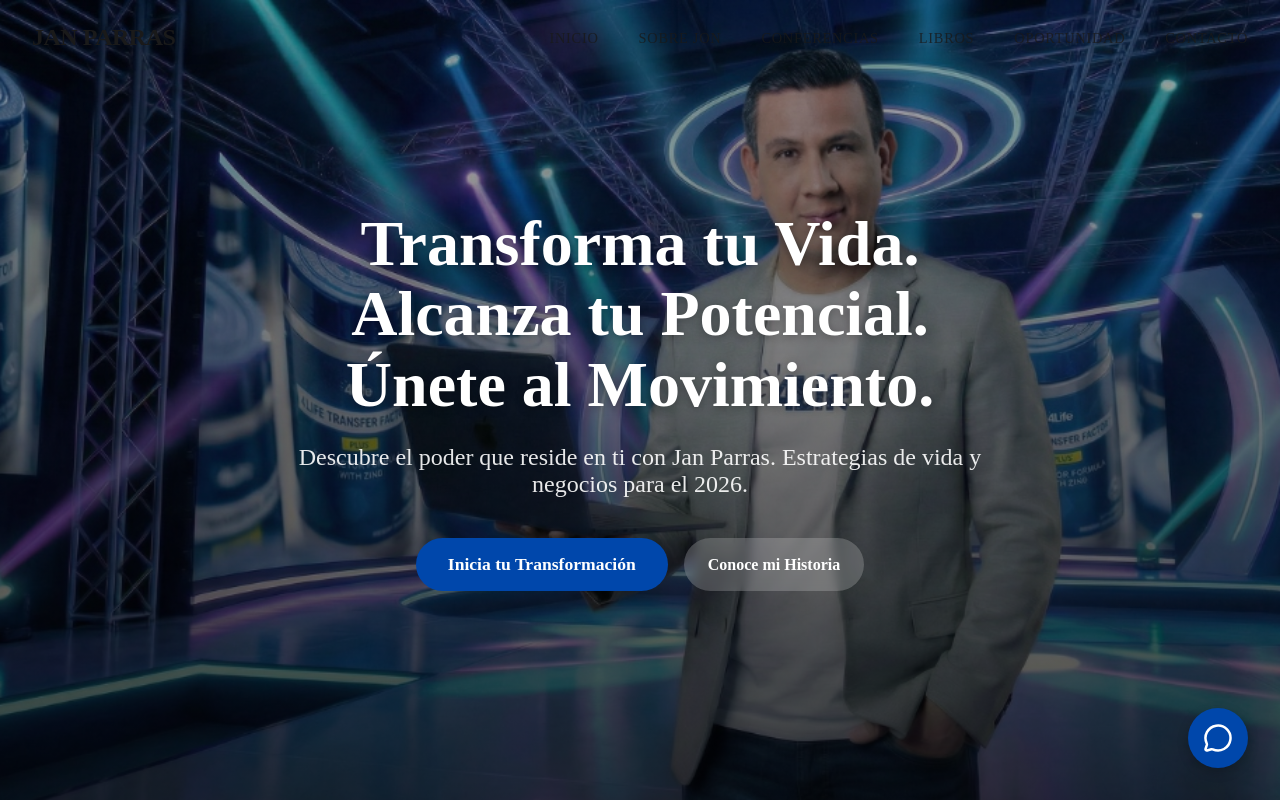
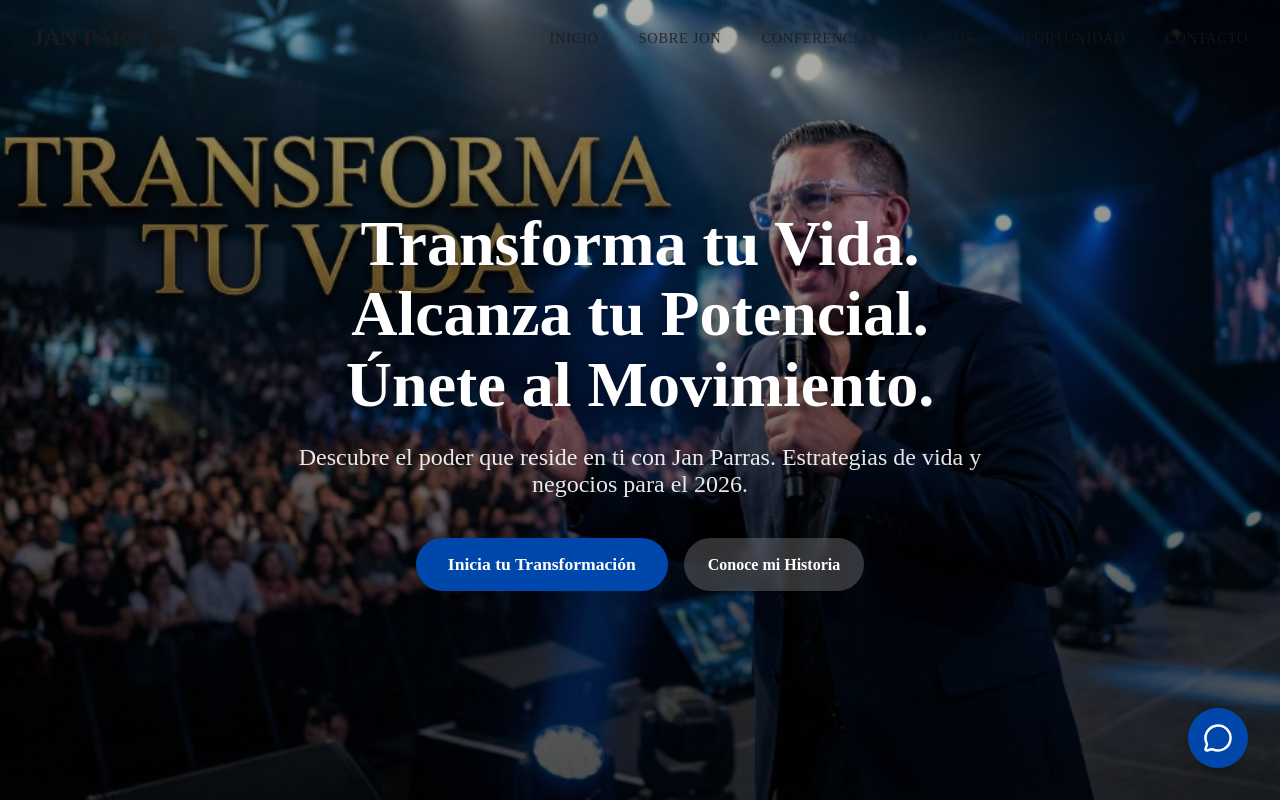
Before and after one commit to josephdelgadoa/janparras, a Next.js app: page / in a window 1280 px wide. Shown: the top 801 px of the page. Built offline with nearby package versions, Linux system fonts and the light colour scheme; a web font is replaced by a local one.

Commit message:
feat: update hero background image

```diff
--- a/src/components/Hero.tsx
+++ b/src/components/Hero.tsx
@@ -12,7 +12,7 @@ export default function Hero() {
             {/* Background Image provided by user */}
             <div className={styles.videoBackground}>
                 <Image
-                    src="/hero-bg.jpg"
+                    src="/hero-bg-jan.jpg"
                     alt="Jan Parras Hero Background"
                     fill
                     priority
```
Also changed, not shown: public/hero-bg-jan.jpg (added).
